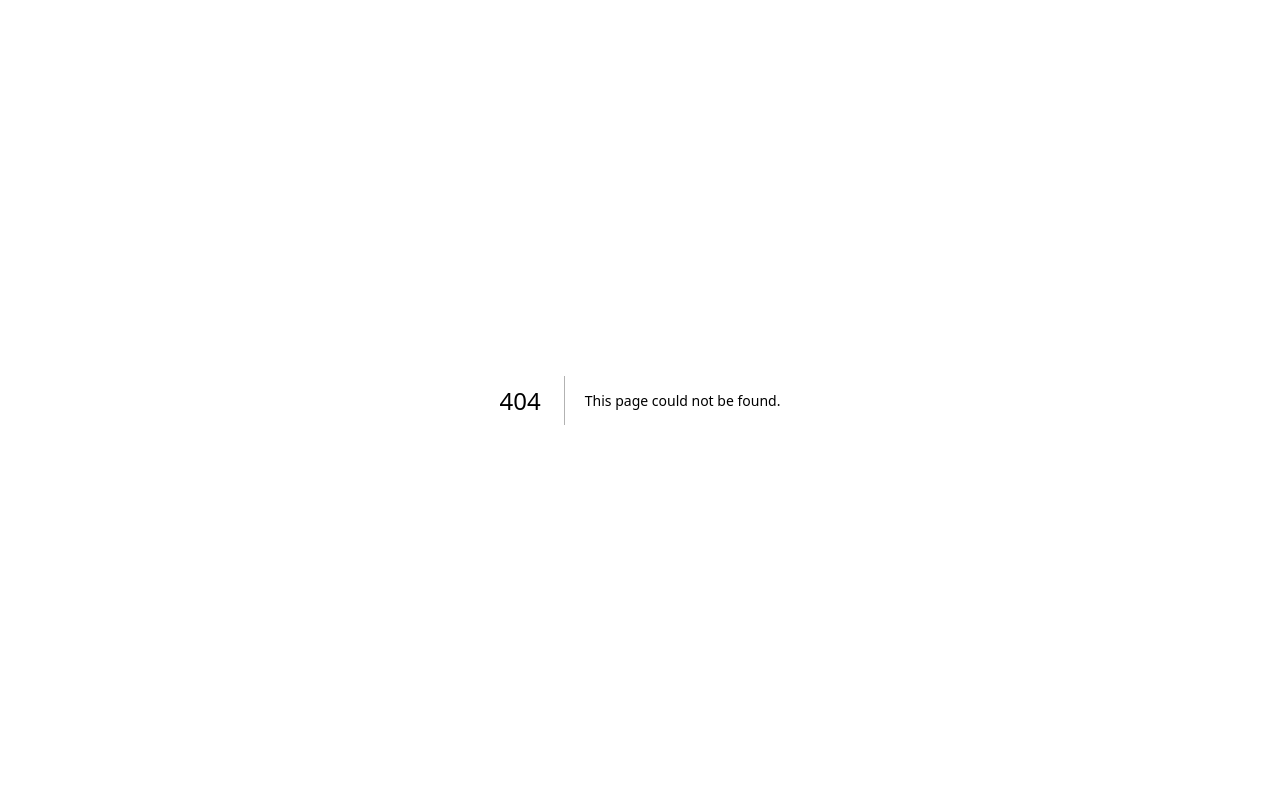
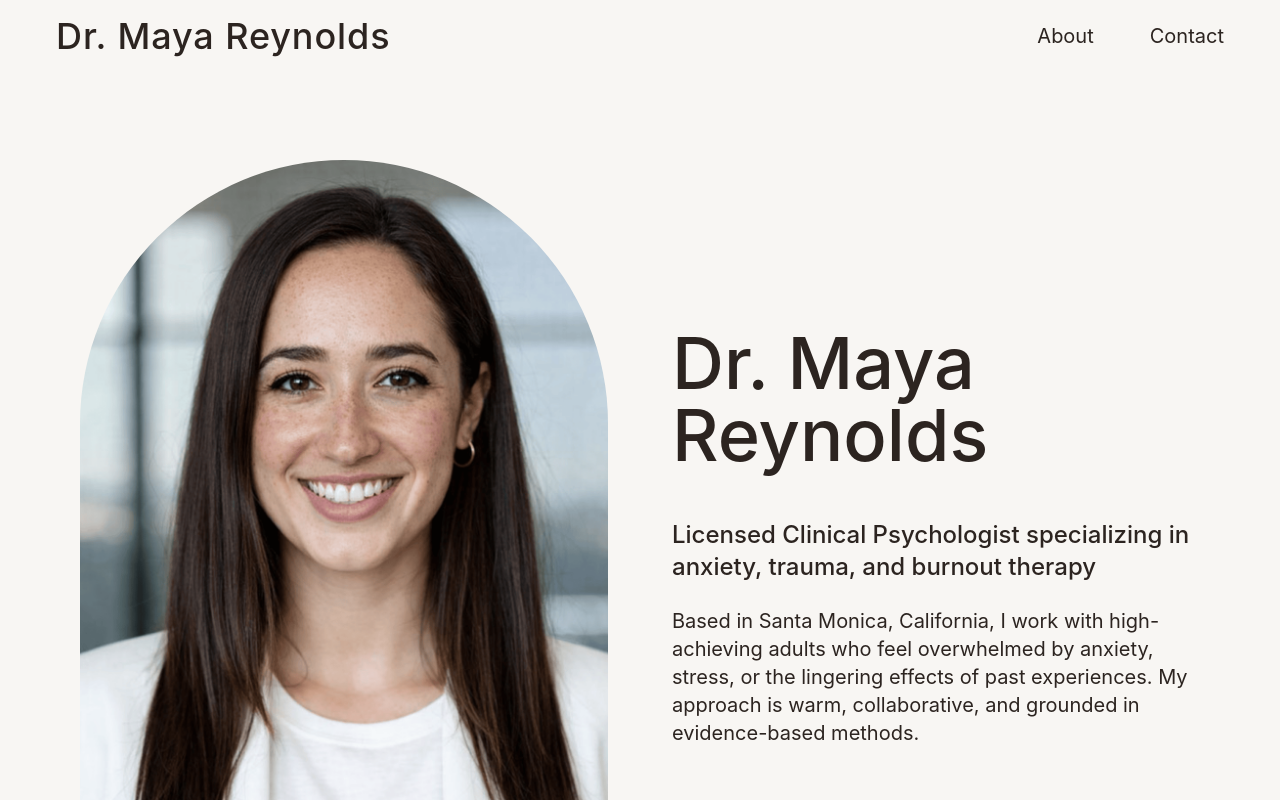
Before and after one commit to NIHHHHHHHHHHH/bloom-therapy, a Next.js app: page /about in a window 1280 px wide. Before the commit this address had no page. Shown: the top 800 px of the page. Built offline with nearby package versions, Linux system fonts and the light colour scheme.

Commit message:
feat: add About page with hero section and professional bio

```diff
--- /dev/null
+++ b/app/about/page.js
@@ -0,0 +1,18 @@
+import Header from '@/components/Layout/Header'
+import Footer from '@/components/Layout/Footer'
+import AboutHero from '@/components/About/AboutHero'
+
+export const metadata = {
+  title: 'About Dr. Maya Reynolds | Licensed Clinical Psychologist',
+  description: 'Learn about Dr. Maya Reynolds\' background, therapeutic approach, and specializations in anxiety, trauma, and burnout therapy in Santa Monica, CA.',
+}
+
+export default function AboutPage() {
+  return (
+    <main>
+      <Header />
+      <AboutHero />
+      <Footer />
+    </main>
+  )
+}
--- /dev/null
+++ b/components/About/AboutHero.js
@@ -0,0 +1,55 @@
+
+'use client'
+
+import AnimatedDiv from '@/components/Resuable/AnimatedDiv'
+import ArchImage from '@/components/Resuable/ArchImage'
+
+export default function AboutHero() {
+  return (
+    <section className="bg-primary pt-32 lg:pt-40 pb-16 lg:pb-24 px-6 lg:px-14 xl:px-20 2xl:px-24">
+      <div className="max-w-full mx-auto w-full">
+        <div className="flex flex-col md:grid md:grid-cols-2 gap-12 lg:gap-16 items-center">
+
+          {/* Left - Image */}
+          <AnimatedDiv
+            direction="left"
+            className="flex justify-center lg:justify-start order-1 md:order-1 w-full"
+            triggerOnce={true}
+            duration={0.8}
+            delay={0.6}
+          >
+            <ArchImage
+              src="/images/Dr-Maya-Reynolds.webp"
+              alt="Dr. Maya Reynolds, Licensed Clinical Psychologist"
+              className="w-full max-w-44 md:max-w-md lg:max-w-xl"
+              sizes="(max-width: 768px) 320px, (max-width: 1024px) 384px, (max-width: 1280px) 448px, 512px"
+              priority
+            />
+          </AnimatedDiv>
+
+          {/* Right - Content */}
+          <AnimatedDiv
+            direction="right"
+            className="flex flex-col justify-center space-y-2 xs:space-y-4 md:space-y-6 order-2 md:order-2 text-center md:text-left"
+            triggerOnce={false}
+            duration={0.4}
+            delay={0.2}
+          >
+            <h1 className="text-4xl sm:text-5xl lg:text-6xl xl:text-7xl font-medium text-foreground mb:0 md:mb-12">
+              Dr. Maya Reynolds
+            </h1>
+
+            <p className="text-lg sm:text-xl lg:text-2xl text-foreground font-medium">
+              Licensed Clinical Psychologist specializing in anxiety, trauma, and burnout therapy
+            </p>
+
+            <p className="text-base lg:text-lg xl:text-xl text-foreground ">
+              Based in Santa Monica, California, I work with high-achieving adults who feel overwhelmed by anxiety, stress, or the lingering effects of past experiences. My approach is warm, collaborative, and grounded in evidence-based methods.
+            </p>
+          </AnimatedDiv>
+
+        </div>
+      </div>
+    </section>
+  )
+}
--- a/components/Layout/Header.js
+++ b/components/Layout/Header.js
@@ -58,14 +58,17 @@ export default function Header() {
             </button>
 
             {/* Logo */}
-            <div className="text-lg lg:text-3xl xl:text-4xl text-right xs:text-left font-medium text-foreground tracking-wide order-last lg:order-first relative z-50">
-              Dr. Maya Reynolds
-            </div>
+              <a
+                href="/"
+                className="text-lg lg:text-3xl xl:text-4xl text-right xs:text-left font-medium text-foreground tracking-wide order-last lg:order-first relative z-50 hover:opacity-70 transition-opacity"
+                >
+                Dr. Maya Reynolds
+            </a>
 
             {/* Desktop navigation */}
             <div className="hidden lg:flex items-center gap-10 lg:gap-8 xl:gap-14">
               <a
-                href="#"
+                href="/about"
                 className="text-foreground hover:opacity-70 transition-opacity text-xl font-normal"
               >
                About
@@ -89,7 +92,7 @@ export default function Header() {
       >
         <div className="flex flex-col items-center justify-center h-full gap-2 xs:gap-8 sm:gap-12">
           <a
-            href="#"
+            href="/about"
             className="text-foreground text-xl xs:text-4xl sm:text-5xl font-normal hover:opacity-70 transition-opacity"
             onClick={() => setMobileMenuOpen(false)}
           >
```
